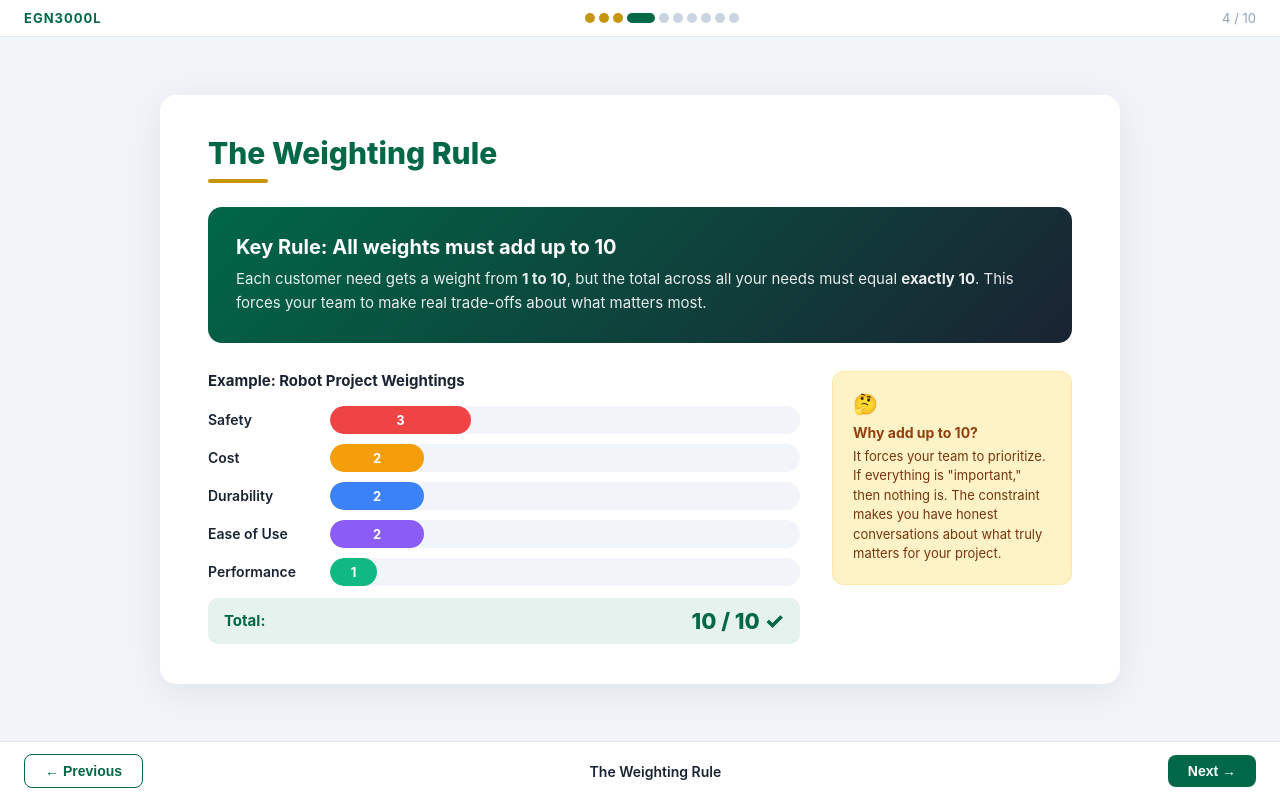
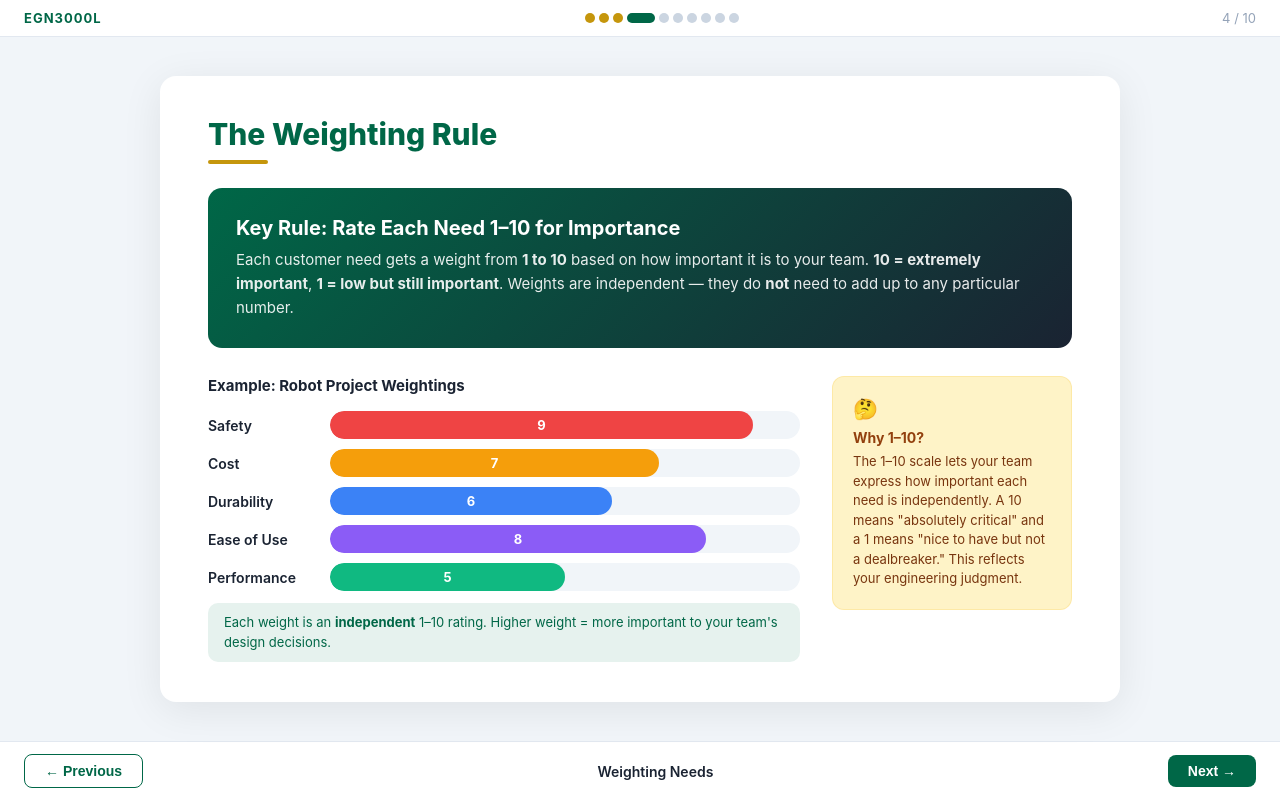
Before and after one commit to trevorflahardy/wba-customer-needs-presentation, a React (Vite) app: page / in a window 1280 px wide. Both pictures are taken after a click on the button 651 px from the left and 18 px from the top of the page. Built offline with nearby package versions, Linux system fonts and the light colour scheme.

Commit message:
Refactor code structure for improved readability and maintainability

```diff
--- a/src/App.tsx
+++ b/src/App.tsx
@@ -438,13 +438,12 @@ function WeightingRuleSlide() {
   }, []);
 
   const weights = [
-    { need: "Safety", w: 3, color: "#ef4444" },
-    { need: "Cost", w: 2, color: "#f59e0b" },
-    { need: "Durability", w: 2, color: "#3b82f6" },
-    { need: "Ease of Use", w: 2, color: "#8b5cf6" },
-    { need: "Performance", w: 1, color: "#10b981" },
+    { need: "Safety", w: 9, color: "#ef4444" },
+    { need: "Cost", w: 7, color: "#f59e0b" },
+    { need: "Durability", w: 6, color: "#3b82f6" },
+    { need: "Ease of Use", w: 8, color: "#8b5cf6" },
+    { need: "Performance", w: 5, color: "#10b981" },
   ];
-  const total = weights.reduce((s, w) => s + w.w, 0);
 
   return (
     <div style={{ padding: "40px 48px" }}>
@@ -481,13 +480,15 @@ function WeightingRuleSlide() {
           }}
         >
           <div style={{ fontSize: 20, fontWeight: 700, marginBottom: 8 }}>
-            Key Rule: All weights must add up to 10
+            Key Rule: Rate Each Need 1–10 for Importance
           </div>
           <div style={{ fontSize: 15, opacity: 0.9, lineHeight: 1.6 }}>
-            Each customer need gets a weight from <strong>1 to 10</strong>, but
-            the total across all your needs must equal{" "}
-            <strong>exactly 10</strong>. This forces your team to make real
-            trade-offs about what matters most.
+            Each customer need gets a weight from <strong>1 to 10</strong>{" "}
+            based on how important it is to your team.{" "}
+            <strong>10 = extremely important</strong>,{" "}
+            <strong>1 = low but still important</strong>. Weights are
+            independent — they do <strong>not</strong> need to add up to any
+            particular number.
           </div>
         </div>
       </FadeIn>
@@ -571,26 +572,14 @@ function WeightingRuleSlide() {
                 padding: "10px 16px",
                 background: TEAL_LIGHT,
                 borderRadius: 10,
-                display: "flex",
-                alignItems: "center",
-                justifyContent: "space-between",
+                fontSize: 13,
+                color: TEAL,
+                lineHeight: 1.5,
               }}
             >
-              <span
-                style={{ fontSize: 15, fontWeight: 700, color: TEAL }}
-              >
-                Total:
-              </span>
-              <span
-                style={{
-                  fontSize: 22,
-                  fontWeight: 800,
-                  color: animStep >= 5 ? TEAL : "#94a3b8",
-                  transition: "color 0.3s",
-                }}
-              >
-                {animStep >= 5 ? total : "—"} / 10 ✓
-              </span>
+              Each weight is an <strong>independent</strong> 1–10 rating.
+              Higher weight = more important to your team's design
+              decisions.
             </div>
           </FadeIn>
         </div>
@@ -613,14 +602,15 @@ function WeightingRuleSlide() {
                 marginBottom: 6,
               }}
             >
-              Why add up to 10?
+              Why 1–10?
             </div>
             <div
               style={{ fontSize: 13, color: "#78350f", lineHeight: 1.5 }}
             >
-              It forces your team to prioritize. If everything is
-              "important," then nothing is. The constraint makes you have
-              honest conversations about what truly matters for your project.
+              The 1–10 scale lets your team express how important each need
+              is independently. A 10 means "absolutely critical" and a 1
+              means "nice to have but not a dealbreaker." This reflects your
+              engineering judgment.
             </div>
           </div>
         </FadeIn>
@@ -702,27 +692,27 @@ function CNTableSlide() {
               {[
                 {
                   n: "Safety",
-                  w: 3,
+                  w: 9,
                   why: "Top priority — K-12 students are the end users",
                 },
                 {
                   n: "Cost",
-                  w: 2,
+                  w: 7,
                   why: "Must stay within the class budget",
                 },
                 {
                   n: "Durability",
-                  w: 2,
+                  w: 6,
                   why: "Robot needs to survive repeated demos",
                 },
                 {
                   n: "Ease of Use",
-                  w: 2,
+                  w: 8,
                   why: "Young students should operate it independently",
                 },
                 {
                   n: "Performance",
-                  w: 1,
+                  w: 5,
                   why: "Important, but less critical than safety",
                 },
               ].map((row, i) => (
@@ -785,33 +775,7 @@ function CNTableSlide() {
                 }}
               >
                 <td
-                  colSpan={2}
-                  style={{
-                    padding: "12px 20px",
-                    fontWeight: 800,
-                    color: TEAL,
-                    fontSize: 16,
-                  }}
-                >
-                  Total
-                </td>
-                <td
-                  style={{ padding: "12px 20px", textAlign: "center" }}
-                >
-                  <span
-                    style={{
-                      background: GOLD,
-                      color: WHITE,
-                      borderRadius: 8,
-                      padding: "4px 14px",
-                      fontWeight: 800,
-                      fontSize: 16,
-                    }}
-                  >
-                    10
-                  </span>
-                </td>
-                <td
+                  colSpan={4}
                   style={{
                     padding: "12px 20px",
                     fontWeight: 600,
@@ -819,7 +783,8 @@ function CNTableSlide() {
                     fontSize: 14,
                   }}
                 >
-                  Must always equal 10 ✓
+                  Each weight is an independent 1–10 rating of importance
+                  to your team (10 = most important)
                 </td>
               </tr>
             </tbody>
@@ -854,9 +819,10 @@ function CNTableSlide() {
                 lineHeight: 1.4,
               }}
             >
-              Rankings are customer evaluations. Weightings are{" "}
-              <em>your</em> engineering evaluations of how important each
-              need is.
+              <strong>Weightings</strong> (1–10) are <em>your</em> team's
+              engineering judgment of how <em>important</em> each need is.{" "}
+              <strong>Rankings</strong> (1–10) are used in the WBA to rate
+              how <em>well</em> a design <em>meets</em> each need.
             </div>
           </div>
           <div
@@ -949,13 +915,13 @@ function WhatIsWBASlide() {
           {
             icon: "📋",
             title: "Customer Needs Table",
-            desc: "What matters & how much (weights sum to 10)",
+            desc: "What matters & how much (each weight rated 1–10)",
             delay: 400,
           },
           {
             icon: "⚖️",
             title: "WBA Matrix",
-            desc: "Rate each design (1–10) on each need, multiply by weight",
+            desc: "Rank each design (1–10) on how well it fits each need, multiply by weight",
             delay: 600,
           },
           {
@@ -1071,7 +1037,7 @@ function WBAStepsSlide() {
           </span>,
           <span>
             <strong style={{ color: TEAL }}>Use your weights</strong> —
-            the ones you already assigned (adding up to 10). These go in
+            the 1–10 importance ratings you already assigned. These go in
             the first row under the headers.
           </span>,
           <span>
@@ -1081,9 +1047,10 @@ function WBAStepsSlide() {
             as rows. You need at least 2 designs to compare.
           </span>,
           <span>
-            <strong style={{ color: TEAL }}>Rate each design</strong> on
+            <strong style={{ color: TEAL }}>Rank each design</strong> on
             how well it meets each customer need on a scale of{" "}
             <strong>1–10</strong> (1 = poor fit, 10 = excellent fit).
+            These are your <strong>rankings</strong>.
           </span>,
           <span>
             <strong style={{ color: TEAL }}>Multiply & sum:</strong> For
@@ -1129,8 +1096,8 @@ function WBAStepsSlide() {
                 marginTop: 4,
               }}
             >
-              W = weight of that need | R = how well the design meets it
-              (1–10)
+              W = weight (1–10 importance) | R = ranking (1–10 how well
+              the design fits)
             </div>
           </div>
         </div>
@@ -1148,7 +1115,7 @@ function WBAExampleSlide() {
     "Ease of Use",
     "Performance",
   ];
-  const weights = [3, 2, 2, 2, 1];
+  const weights = [9, 7, 6, 8, 5];
   const designs = [
     { name: "Design A", scores: [8, 6, 7, 5, 9] },
     { name: "Design B", scores: [6, 9, 5, 8, 4] },
@@ -1273,7 +1240,7 @@ function WBAExampleSlide() {
                     color: GOLD,
                   }}
                 >
-                  Σ = 10
+                  (1–10)
                 </td>
               </tr>
             </thead>
@@ -1401,7 +1368,7 @@ function WBAExampleSlide() {
                 color: "#1e40af",
               }}
             >
-              Example Calc (Design C)
+              Example Calc (Design A)
             </div>
             <div
               style={{
@@ -1412,8 +1379,8 @@ function WBAExampleSlide() {
                 fontFamily: "monospace",
               }}
             >
-              (3×9) + (2×4) + (2×8) + (2×6) + (1×7) = 27+8+16+12+7 ={" "}
-              <strong>70</strong>
+              (9×8)+(7×6)+(6×7)+(8×5)+(5×9) = 72+42+42+40+45 ={" "}
+              <strong>241</strong>
             </div>
           </div>
         </div>
@@ -1423,7 +1390,7 @@ function WBAExampleSlide() {
 }
 
 function WBAInteractiveSlide() {
-  const [weights, setWeights] = useState([3, 2, 2, 2, 1]);
+  const [weights, setWeights] = useState([9, 7, 6, 8, 5]);
   const [scores, setScores] = useState([
     [8, 6, 7, 5, 9],
     [6, 9, 5, 8, 4],
@@ -1435,8 +1402,7 @@ function WBAInteractiveSlide() {
     "Ease of Use",
     "Performance",
   ];
-  const totalWeight = weights.reduce((a, b) => a + b, 0);
-  const isValid = totalWeight === 10;
+  const allWeightsValid = weights.every((w) => w >= 1 && w <= 10);
   const calcTotal = (row: number[]) =>
     row.reduce((sum: number, s: number, i: number) => sum + s * weights[i], 0);
   const totals = scores.map(calcTotal);
@@ -1497,7 +1463,7 @@ function WBAInteractiveSlide() {
         style={{
           borderRadius: 12,
           overflow: "hidden",
-          border: `2px solid ${isValid ? TEAL : "#ef4444"}`,
+          border: `2px solid ${allWeightsValid ? TEAL : "#ef4444"}`,
           marginBottom: 14,
           transition: "border-color 0.3s",
         }}
@@ -1571,7 +1537,7 @@ function WBAInteractiveSlide() {
                       height: 32,
                       textAlign: "center",
                       border: `2px solid ${
-                        isValid ? TEAL : "#ef4444"
+                        weights[i] >= 1 && weights[i] <= 10 ? TEAL : "#ef4444"
                       }`,
                       borderRadius: 8,
                       fontSize: 15,
@@ -1591,13 +1557,12 @@ function WBAInteractiveSlide() {
               >
                 <span
                   style={{
-                    fontWeight: 800,
-                    fontSize: 16,
-                    color: isValid ? TEAL : "#ef4444",
-                    transition: "color 0.3s",
+                    fontWeight: 700,
+                    fontSize: 13,
+                    color: TEAL,
                   }}
                 >
-                  {totalWeight}/10 {isValid ? "✓" : "✗"}
+                  1–10 each
                 </span>
               </td>
             </tr>
@@ -1605,7 +1570,7 @@ function WBAInteractiveSlide() {
           <tbody>
             {scores.map((row, di) => {
               const total = calcTotal(row);
-              const isWinner = isValid && total === maxT;
+              const isWinner = allWeightsValid && total === maxT;
               return (
                 <tr
                   key={di}
@@ -1668,7 +1633,7 @@ function WBAInteractiveSlide() {
                       color: isWinner ? TEAL : DARK,
                     }}
                   >
-                    {isValid ? total : "—"}
+                    {allWeightsValid ? total : "—"}
                   </td>
                 </tr>
               );
@@ -1676,7 +1641,7 @@ function WBAInteractiveSlide() {
           </tbody>
         </table>
       </div>
-      {!isValid && (
+      {!allWeightsValid && (
         <div
           style={{
             padding: "10px 16px",
@@ -1688,10 +1653,10 @@ function WBAInteractiveSlide() {
             marginBottom: 12,
           }}
         >
-          ⚠️ Weights add up to {totalWeight} — they need to equal 10!
+          ⚠️ Each weight must be between 1 and 10!
         </div>
       )}
-      {isValid && (
+      {allWeightsValid && (
         <div style={{ display: "flex", gap: 12 }}>
           {scores.map((row, di) => {
             const total = calcTotal(row);
@@ -1731,7 +1696,7 @@ function WBAInteractiveSlide() {
                 >
                   <div
                     style={{
-                      width: `${(total / 100) * 100}%`,
+                      width: `${Math.min(100, (total / maxT) * 100)}%`,
                       height: "100%",
                       background: isWinner
                         ? "#22c55e"
@@ -1798,15 +1763,15 @@ function KeyTakeawaysSlide() {
           },
           {
             emoji: "⚖️",
-            text: "Weights reflect YOUR team's engineering judgment on importance — they must add up to 10.",
+            text: "Weights (1–10) reflect YOUR team's engineering judgment on how important each need is — they don't need to add up to anything.",
           },
           {
             emoji: "📊",
-            text: "The WBA rates each design (1–10) on how well it meets each weighted need.",
+            text: "The WBA ranks each design (1–10) on how well it fits each weighted need.",
           },
           {
             emoji: "🧮",
-            text: "Multiply each rating by its weight, sum the row — highest score is typically your pick.",
+            text: "Multiply each ranking by its weight, sum the row — highest score is typically your pick.",
           },
           {
             emoji: "🤝",
@@ -1877,7 +1842,7 @@ const slideNames = [
   "Title",
   "What Are Customer Needs?",
   "Examples",
-  "The Weighting Rule",
+  "Weighting Needs",
   "Customer Needs Table",
   "What Is a WBA?",
   "WBA Steps",
```
Also changed, not shown: 1 other file (tests, documents, lock files or other folders).
